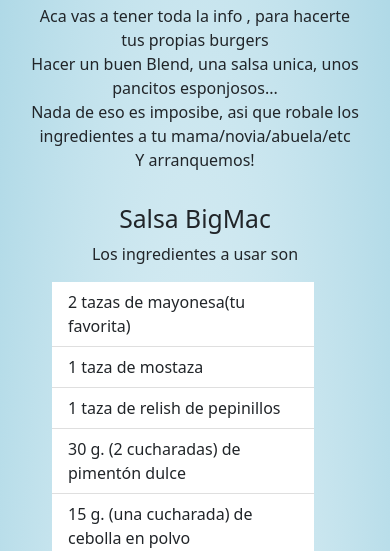
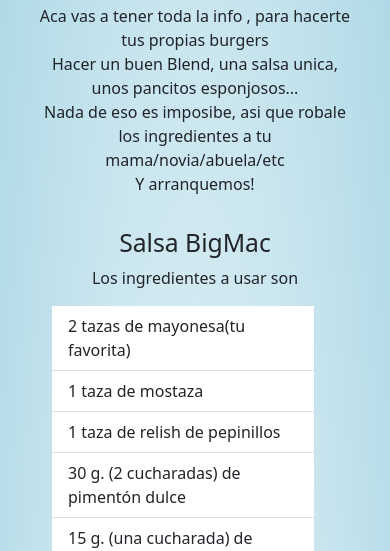
Before and after one commit to Crisav1997/HtmlBurgerAvila, a website: page pages/recetas.html in a window 390 px wide. Shown: the part 293-844 px from the top of the page. Drawn offline with nearby package versions, Linux system fonts and the light colour scheme.

Commit message:
se mejora responibe

```diff
--- a/pages/recetas.html
+++ b/pages/recetas.html
@@ -51,12 +51,14 @@
           </div>
       </div>
         <div class="row">
-          <div class="col-12 col-lg-12  text-center pt-3 pb-3 padQuince">
+          <div class="col-12 col-lg-12 text-end pt-3 pe-5 ps-5 pb-3 flexIzq">
             <h1 class="display-4">Recetas</h1>
+            <article>
             <p>Aca vas a tener toda la info , para hacerte tus propias burgers <br>
               Hacer un buen Blend, una salsa unica, unos pancitos esponjosos... <br>
               Nada de eso es imposibe, asi que robale los ingredientes a tu mama/novia/abuela/etc <br>
               Y arranquemos! </p>
+            </article>
           </div>
         </div>
         <div class="row">
--- /dev/null
+++ b/scss/_flex.scss
@@ -0,0 +1,6 @@
+.flexIzq{
+    display: flex;
+    flex-direction: row;
+    justify-content: space-between;
+    align-items: baseline;
+}
--- a/scss/_images.scss
+++ b/scss/_images.scss
@@ -53,3 +53,8 @@
     &:hover{padding-left: 40px;
     }
 }
+.instaFrame{
+    width: -webkit-fill-available;
+    margin-left: 25px;
+    margin-right: 10px;
+}
--- a/scss/_medias.scss
+++ b/scss/_medias.scss
@@ -30,4 +30,9 @@
         padding-right: 50px;
         padding-left: 25px;
     }
+    .flexIzq{
+        display: flex;
+        flex-direction: column;
+        align-items: center;
     }
+    }
--- a/scss/style.scss
+++ b/scss/style.scss
@@ -1,8 +1,9 @@
 @import "color";
 @import "images";
-@import "medias";
 @import "paddins";
 @import "sizes";
+@import "flex";
+@import "medias";
 
 body{
     padding: 0px;
```
Also changed, not shown: pages/contacto.html (+1 -1 lines), css/estilo.css, scss/_sizes.scss (renamed from scss/sizes.scss).
